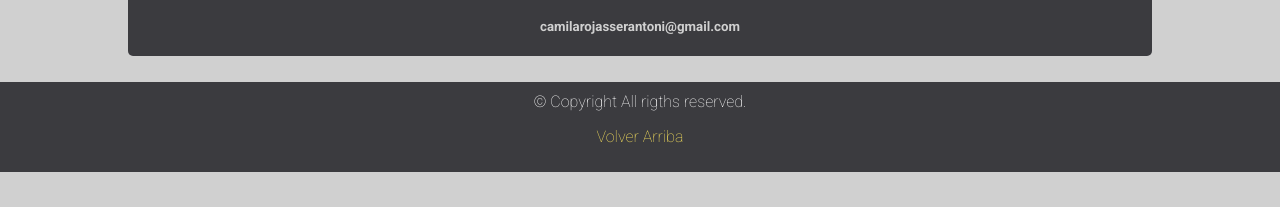
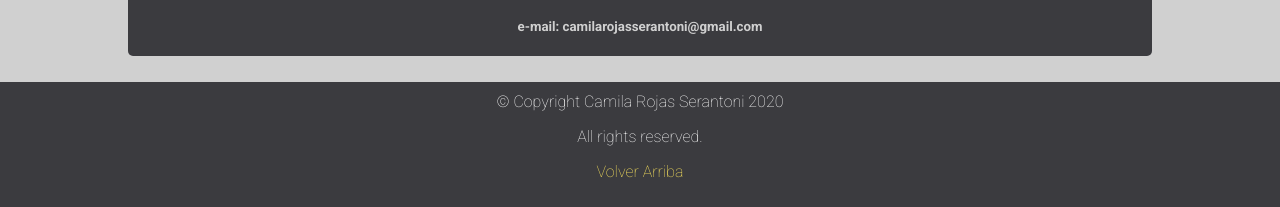
Before and after one commit to Camirojasserantoni/Camilarojasserantoni.github.io, a plain HTML site: page index.html in a window 1280 px wide. Shown: the part 2739-2946 px from the top of the page. Before the commit the page ends 2911 px from the top, so only its background shows below. Drawn offline with nearby package versions, Linux system fonts and the light colour scheme.

Commit message:
adding last  details  before changes

```diff
--- a/index.html
+++ b/index.html
@@ -112,7 +112,7 @@
 								<a target="_blank"  href="https://www.linkedin.com/in/camilarojasserantoni/"> <img src="./images/linkedin-cami.svg"></img></a>
 								<a target="_blank" href="https://github.com/Camirojasserantoni?tab=repositories"> <img src="./images/github-cami.svg"></img></a>
 
-								<h5> camilarojasserantoni@gmail.com </h5>
+								<h5>  e-mail:  camilarojasserantoni@gmail.com </h5>
 							</div>
 					</section>
 				</div>
@@ -120,7 +120,8 @@
 
 
     <footer class="containerFooter">
-		&COPY; Copyright All rigths reserved.
+		&COPY; Copyright Camila Rojas Serantoni 2020
+		<p>All rights reserved.</p>
 		<p>
 			<a href="#inicio"> Volver Arriba </a>
 		</p>
```
Also changed, not shown: images/fondotecnologia.png (added), images/pngwing.com.png (deleted).
